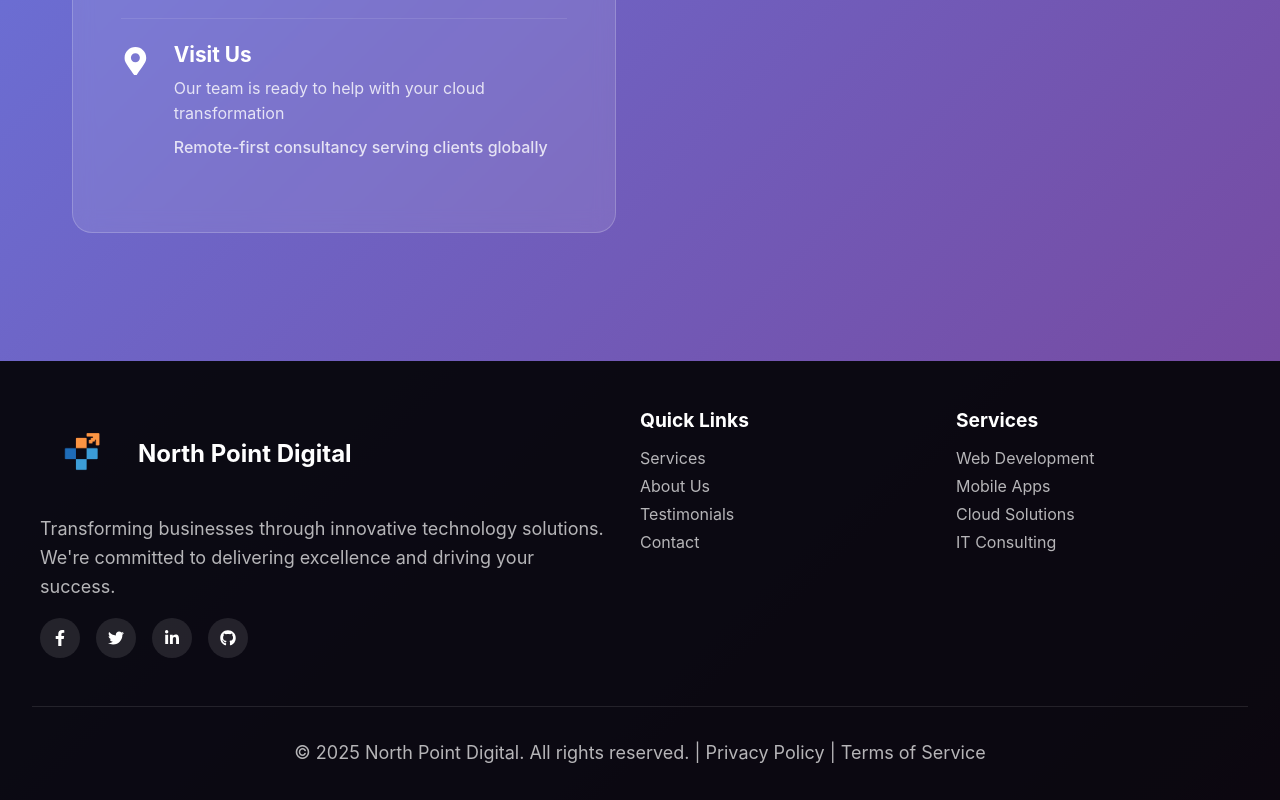
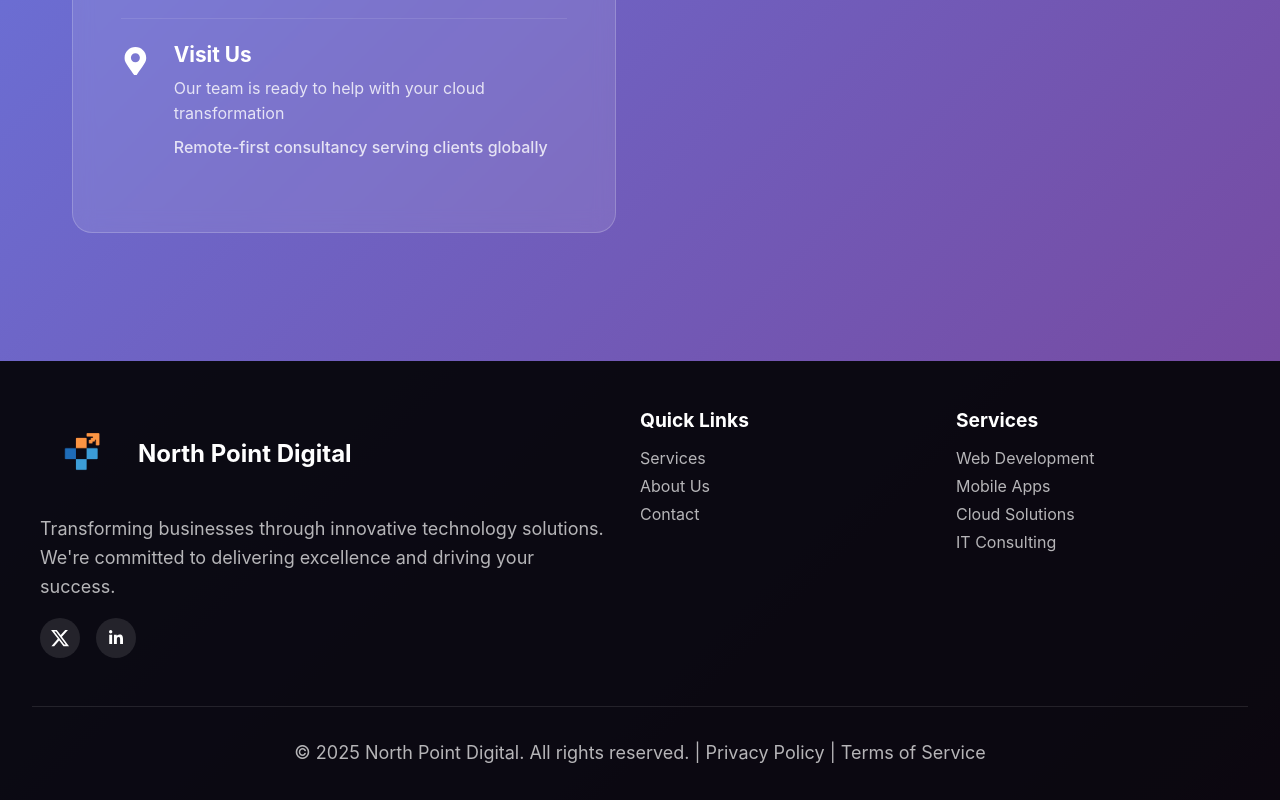
Before and after one commit to North-Point-Digital/north-point-digital.github.io, a React (Create React App) app: page /contact in a window 1280 px wide. Shown: the part 803-1603 px from the top of the page. Built offline with nearby package versions, Linux system fonts and the light colour scheme.

Commit message:
changed footer socials

```diff
--- a/src/components/Footer.tsx
+++ b/src/components/Footer.tsx
@@ -1,7 +1,7 @@
 import React from 'react';
 import styled from 'styled-components';
 import { Link } from 'react-router-dom';
-import { FaFacebookF, FaTwitter, FaLinkedinIn, FaGithub } from 'react-icons/fa';
+import { FaLinkedinIn } from 'react-icons/fa';
 
 const FooterWrapper = styled.footer`
   background: rgba(0, 0, 0, 0.9);
@@ -90,6 +90,12 @@ const SocialLinks = styled.div`
   }
 `;
 
+const XIcon = styled.svg`
+  width: 20px;
+  height: 20px;
+  fill: currentColor;
+`;
+
 const BottomBar = styled.div`
   margin-top: 3rem;
   padding-top: 2rem;
@@ -123,17 +129,13 @@ const Footer: React.FC = () => {
             We're committed to delivering excellence and driving your success.
           </p>
           <SocialLinks>
-            <a href="#" aria-label="Facebook">
-              <FaFacebookF />
+            <a href="https://x.com/n0rth_p0int" target="_blank" rel="noopener noreferrer" aria-label="X (Twitter)">
+              <XIcon viewBox="0 0 24 24" xmlns="http://www.w3.org/2000/svg">
+                <path d="M18.244 2.25h3.308l-7.227 8.26 8.502 11.24H16.17l-5.214-6.817L4.99 21.75H1.68l7.73-8.835L1.254 2.25H8.08l4.713 6.231zm-1.161 17.52h1.833L7.084 4.126H5.117z"/>
+              </XIcon>
             </a>
-            <a href="#" aria-label="Twitter">
-              <FaTwitter />
-            </a>
-            <a href="#" aria-label="LinkedIn">
+            <a href="https://www.linkedin.com/company/north-point-digital-ai/" target="_blank" rel="noopener noreferrer" aria-label="LinkedIn">
               <FaLinkedinIn />
-            </a>
-            <a href="#" aria-label="GitHub">
-              <FaGithub />
             </a>
           </SocialLinks>
         </CompanyInfo>
@@ -143,7 +145,6 @@ const Footer: React.FC = () => {
           <ul>
             <li><a href="#services">Services</a></li>
             <li><a href="#about">About Us</a></li>
-            <li><a href="#testimonials">Testimonials</a></li>
             <li><a href="#contact">Contact</a></li>
           </ul>
         </FooterSection>
```
